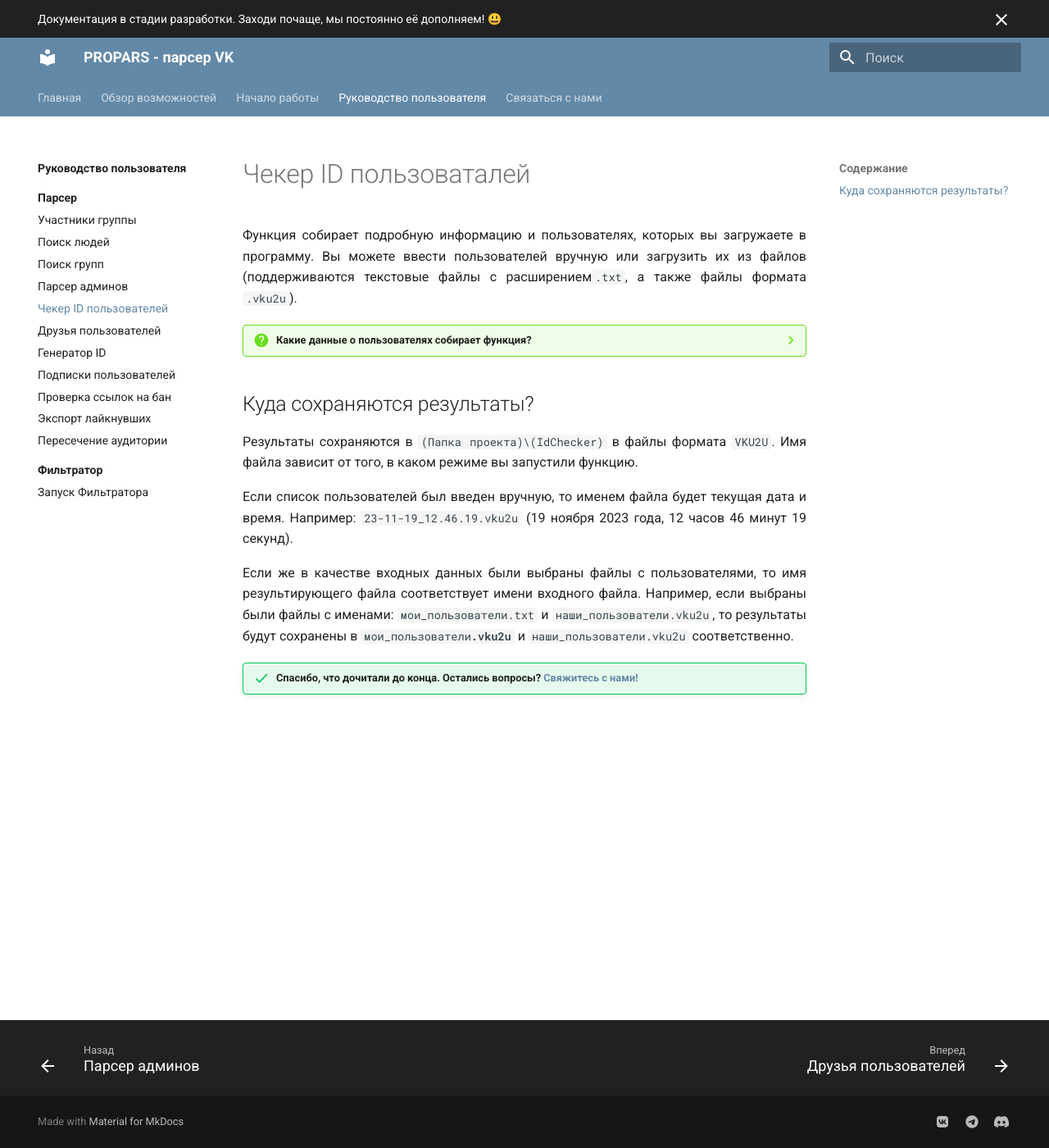
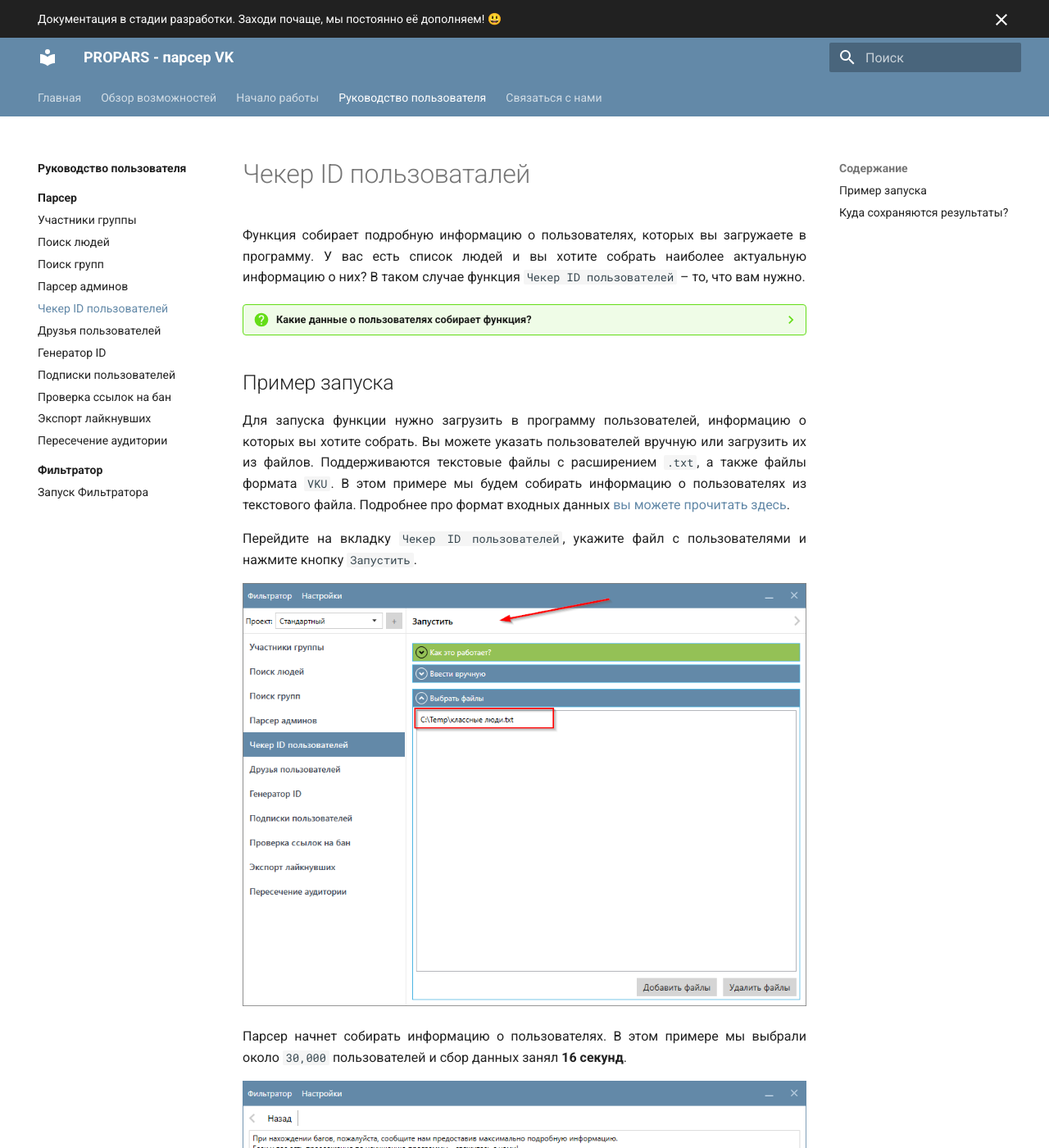
Before and after one commit to VK-Utility/docs, an MkDocs documentation site: the page built from docs/docs/parser/id-checker.md, in a window 1280 px wide and 1400 px high. Shown: the whole window at 82% size. Built offline with MkDocs 1.6.1 and Material for MkDocs 9.7.7, drawn with Linux system fonts in a browser that asks for light colours; some of the changed text lies outside the part shown.

Commit message:
Docs for IdChecker

```diff
--- a/docs/docs/parser/id-checker.md
+++ b/docs/docs/parser/id-checker.md
@@ -2,27 +2,69 @@
 
 <div style="text-align: justify">
   <p>
-    Функция собирает подробную информацию и пользователях, которых вы загружаете в программу. Вы можете ввести пользователей вручную или загрузить их из файлов (поддерживаются текстовые файлы с расширением<code>.txt</code>, а также файлы формата <code>.vku2u</code>).
+    Функция собирает подробную информацию о пользователях, которых вы загружаете в программу. У вас есть список людей и вы хотите собрать наиболее актуальную информацию о них? В таком случае функция <code>Чекер ID пользователей</code> – то, что вам нужно.
   </p>
 </div>
 
 ??? question "Какие данные о пользователях собирает функция?"
     Это зависит от ваших настроек. Ознакомьтесь с разделом [Настройка Парсера](./index.md#settings).
 
+## Пример запуска
+
+<div style="text-align: justify">
+  <p>
+    Для запуска функции нужно загрузить в программу пользователей, информацию о которых вы хотите собрать. Вы можете указать пользователей вручную или загрузить их из файлов. Поддерживаются текстовые файлы с расширением <code>.txt</code>, а также файлы формата <code>VKU</code>. В этом примере мы будем собирать информацию о пользователях из текстового файла. Подробнее про формат входных данных <a href="../#txt-format">вы можете прочитать здесь</a>.
+  </p>
+
+  <p>
+  Перейдите на вкладку <code>Чекер ID пользователей</code>, укажите файл с пользователями и нажмите кнопку <code>Запустить</code>.
+  </p>
+</div>
+
+![](../../img/parser/id-checker/example_1.png)
+
+<div style="text-align: justify">
+  <p>
+    Парсер начнет собирать информацию о пользователях. В этом примере мы выбрали около <code>30,000</code> пользователей и сбор данных занял <b>16 секунд</b>.
+  </p>
+</div>
+
+![](../../img/parser/id-checker/example_2.png)
+
+
 ## Куда сохраняются результаты?
 
 <div style="text-align: justify">
   <p>
-    Результаты сохраняются в <code>(Папка проекта)\(IdChecker)</code> в файлы формата <code>VKU2U</code>. Имя файла зависит от того, в каком режиме вы запустили функцию.
-  </p>
-
-  <p>
-    Если список пользователей был введен вручную, то именем файла будет текущая дата и время. Например: <code>23-11-19_12.46.19.vku2u</code> (19 ноября 2023 года, 12 часов 46 минут 19 секунд).
-  </p>
-
-  <p>
-    Если же в качестве входных данных были выбраны файлы с пользователями, то имя результирующего файла соответствует имени входного файла. Например, если выбраны были файлы с именами: <code>мои_пользователи.txt</code> и <code>наши_пользователи.vku2u</code>, то результаты будут сохранены в <code>мои_пользователи<b>.vku2u</b></code> и <code>наши_пользователи.vku2u</code> соответственно.
+    Результаты сохраняются в <code>(Папка проекта)\IdChecker</code> в файлы формата <code>VKU2U</code>.
   </p>
 </div>
 
+??? info "Подробнее про имена файлов, в которые мы сохраняем собранную информацию"
+    <div style="text-align: justify">
+      <p>
+        Имя файла зависит от того, в каком режиме вы запустили функцию.
+      </p>
+
+      <p>
+        Если список пользователей был введен вручную, то именем файла будет текущая дата и время. Например: <code>23-11-19_12.46.19.vku2u</code> (19 ноября 2023 года, 12 часов 46 минут 19 секунд).
+      </p>
+
+      <p>
+        Если же в качестве входных данных были выбраны файлы с пользователями, то имя результирующего файла соответствует имени входного файла. Например, если выбраны были файлы с именами: <code>мои_пользователи.txt</code> и <code>наши_пользователи.vku2u</code>, то результаты будут сохранены в <code>мои_пользователи<b>.vku2u</b></code> и <code>наши_пользователи.vku2u</code> соответственно.
+      </p>
+    </div>
+
+![](../../img/parser/id-checker/results_1.png)
+
+<div style="text-align: justify">
+  <p>
+    По двойному щелчку вы можете открыть файл и ознакомиться с результатами в Фильтраторе.
+  </p>
+</div>
+
+![](../../img/parser/id-checker/results_2.png)
+
+---
+
 !!! success "Спасибо, что дочитали до конца. Остались вопросы? <a href="../../../support">Свяжитесь с нами!</a>"
```
Also changed, not shown: docs/img/parser/id-checker/example_1.png (added), docs/img/parser/id-checker/example_2.png (added), docs/img/parser/id-checker/results_1.png (added), docs/img/parser/id-checker/results_2.png (added).
